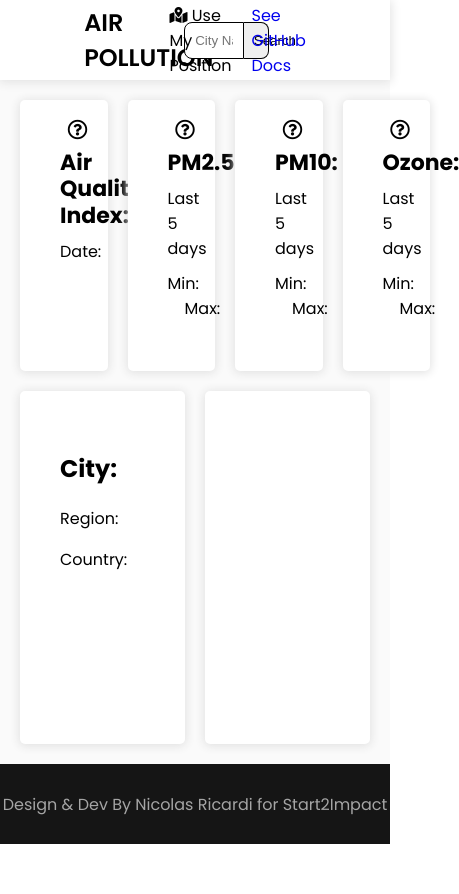
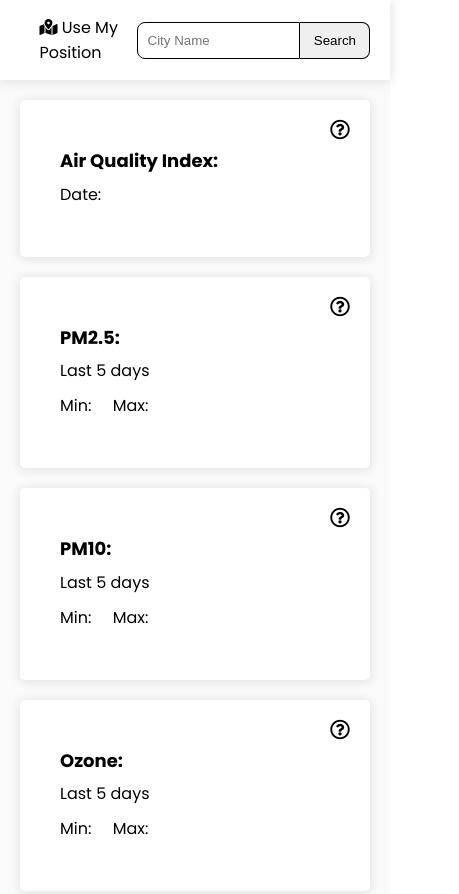
Before and after one commit to NickEagle2400/air-pollution, a website built with webpack: page index.html in a window 390 px wide. Shown: the top 894 px of the page, 459 px wide, since content can reach past the window. Before the commit the page ends 844 px from the top, so only its background shows below. Built offline with nearby package versions, Linux system fonts and the light colour scheme.

Commit message:
Fixed Webpack web server
Fixed double boundle.js injection

```diff
--- a/index.html
+++ b/index.html
@@ -108,8 +108,6 @@
             </footer>
 
         </main>
-
-        <script defer src="bundle.js"></script>
     </body>
 </body>
 
--- a/package.json
+++ b/package.json
@@ -22,7 +22,6 @@
   "dependencies": {
     "@googlemaps/js-api-loader": "^1.12.7",
     "axios": "^0.23.0",
-    "html-webpack-plugin": "^5.4.0",
-    "webpack-dev-server": "^4.3.1"
+    "html-webpack-plugin": "^5.4.0"
   }
 }
--- a/src/css/style.css
+++ b/src/css/style.css
@@ -284,6 +284,165 @@ td{
     color: rgb(165, 165, 165);
 }
 
+@media screen and (max-width:767px){
+
+    main{
+        height: 100vh;
+        margin: 0;
+        padding: 0;
+    }
+
+    #header{
+        flex-direction: row-reverse;
+    }
+
+    .logo{
+        display: none;
+    }
+
+    /* CHECK DOWN*/
+    #search-container{
+        width: 60%;
+        height: 100%;
+        padding: 0px 0px;
+    }
+
+    #search-container form{
+        width: 100%;
+        display: flex;
+        align-items: center;
+        justify-content: center;
+    }
+
+    #search-container form input{
+        display: inline-block;
+        width: 70%;
+        padding: 10px;
+        outline: none;
+        border-radius: 0px;
+        border-top-left-radius: 8px;
+        border-bottom-left-radius: 8px;
+        border: 1px solid black;
+    }
+
+    #search-container form button{
+        display: inline-block;
+        width: 30%;
+        padding: 10px;
+        border-radius: 0px;
+        border-top-right-radius: 8px;
+        border-bottom-right-radius: 8px;
+        border: 1px solid black;
+        border-left: 0px;
+        outline: none;
+        cursor: pointer;
+    }
+
+
+
+    #header ul{
+        width: 30%;
+        height: 100%;
+        justify-content: flex-start;
+        margin:0;
+        padding:0;
+    }
+
+    #header ul li:nth-child(2){
+        display:none;
+    }
+
+    #header ul li{
+        display: inline-block;
+        margin-left: 20px;
+    }
+
+    #header ul li a{
+        text-decoration: none;
+    }
+
+    #myposition{
+        cursor: pointer;
+    }
+    /* CHECK UP*/
+
+    #hero{
+        height: auto;
+        flex-direction: column;
+        padding: 100px 20px 20px 20px;
+    }
+
+    #data{
+        flex-direction: column;
+    }
+
+    #data h2{
+        font-size: 18px;
+    }
+
+
+    #pm, #pmp, #ozone, #index{
+        width: 100%;
+    }
+    #pm, #pmp,#index{
+        margin-right: 0px;
+        margin-bottom: 20px;
+    }
+
+    #location{
+        width: 100%;
+        display: flex;
+        flex-direction: column;
+        margin-top: 0px;
+    }
+
+    #map,#info{
+        height: 100%;
+        padding: 40px;
+        width: 100%;
+        background: #fff;
+        box-shadow: 0px 1px 10px 1px rgb(225, 225, 225);
+        border-radius: 5px;
+        margin-top: 20px;
+    }
+
+    #info{
+        margin-right: 0px;
+    }
+
+    #map{
+        min-height:250px;
+    }
+
+
+    .tooltip{
+        margin-left: -200px;
+
+    }
+    #ozone .icon .tooltip{
+        margin-left: -200px;
+    }
+    .icon:hover .tooltip {
+        visibility: visible;
+    }
+
+    .legend{
+        left:-230px;
+    }
+    .i-table:hover .legend{
+        visibility: visible;
+    }
+
+    #footer{
+        text-align: center;
+        position: relative;
+    }
+    #footer p{
+        color: rgb(165, 165, 165);
+    }
+
+}
+
 
 
 .border-green{
```
